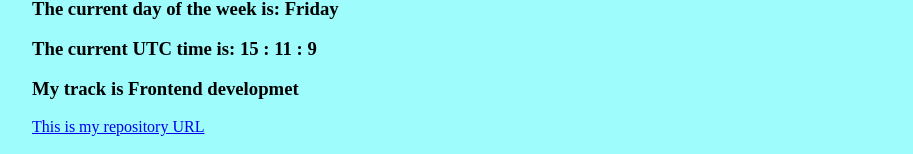
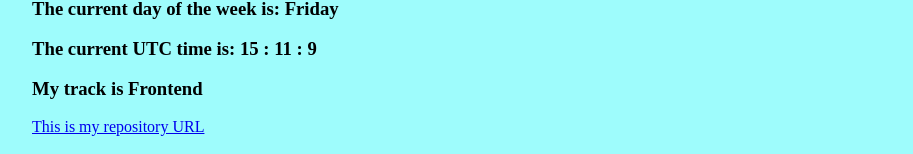
Before and after one commit to Mubaraqat1/stage-one, a plain HTML site: page index.html in a window 1280 px wide. Shown: the part 643-797 px from the top of the page, without its empty margins (18-931 px from the left). Drawn offline with Linux system fonts and the light colour scheme.

Commit message:
Update index.html

```diff
--- a/index.html
+++ b/index.html
@@ -17,7 +17,7 @@
       <br />
       <h3 data-testid="currentUTCTime"></h3>
       <br />
-      <h3 data-testid="myTrack">My track is Frontend developmet</h3>
+      <h3 data-testid="myTrack">My track is Frontend</h3>
       <br />
       <a href="https://mubaraqat1.github.io/stage-one/" data-testid="githubURL"
         >This is my repository URL</a
```
